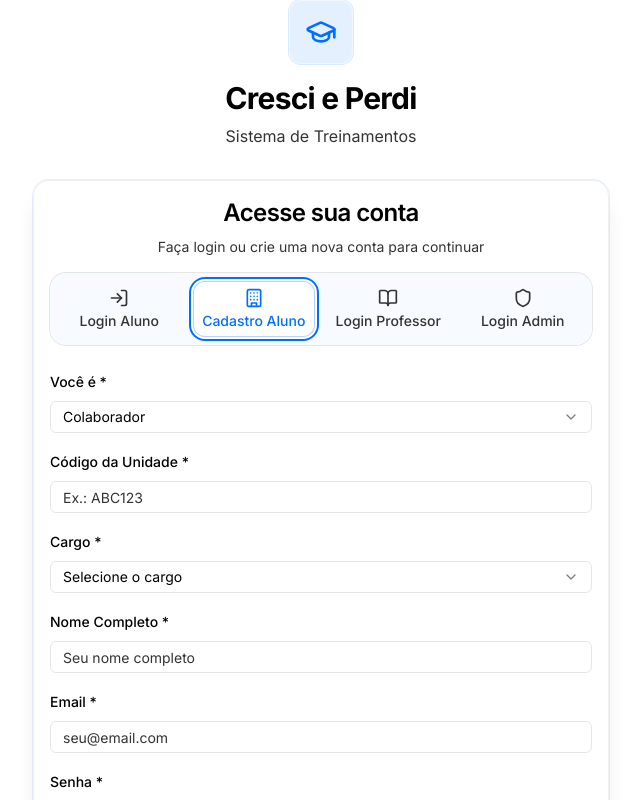
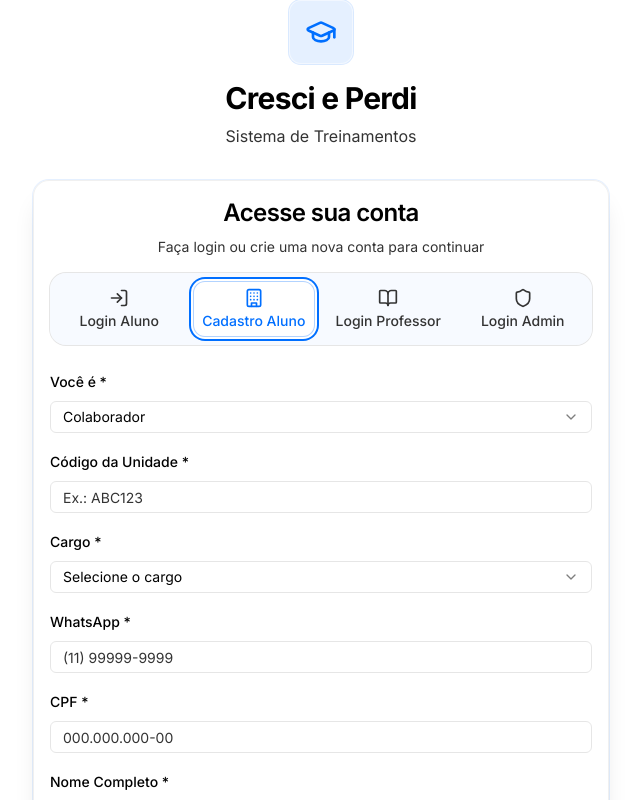
Before and after one commit to saulloallves/treinamento, a React (Vite) app: page /auth in a window 1280 px wide. Both pictures are taken after a click on the tab "Cadastro Aluno". Shown: the top 800 px of the page, without its empty margins (319-960 px from the left). Built offline with nearby package versions, Linux system fonts and the light colour scheme.

Commit message:
Add WhatsApp and CPF fields

```diff
--- a/src/pages/Auth.tsx
+++ b/src/pages/Auth.tsx
@@ -26,6 +26,8 @@ const Auth = () => {
   const [unitCode, setUnitCode] = useState('');
   const [userRole, setUserRole] = useState<'Franqueado' | 'Colaborador'>('Colaborador');
   const [position, setPosition] = useState('');
+  const [whatsapp, setWhatsapp] = useState('');
+  const [cpf, setCpf] = useState('');
   const [isLoading, setIsLoading] = useState(false);
 
   const navigate = useNavigate();
@@ -113,7 +115,9 @@ const Auth = () => {
             email: email.trim().toLowerCase(),
             password,
             unitCode,
-            position
+            position,
+            whatsapp,
+            cpf
           }
         });
 
@@ -132,6 +136,8 @@ const Auth = () => {
           setPassword('');
           setUnitCode('');
           setPosition('');
+          setWhatsapp('');
+          setCpf('');
         } else {
           throw new Error(data?.error || 'Erro desconhecido');
         }
@@ -304,6 +310,66 @@ const Auth = () => {
                     </div>
                   )}
 
+                  {userRole === 'Colaborador' && (
+                    <>
+                      <div className="space-y-2">
+                        <Label htmlFor="whatsapp" className="text-foreground font-medium">WhatsApp *</Label>
+                        <Input
+                          id="whatsapp"
+                          type="tel"
+                          placeholder="(11) 99999-9999"
+                          value={whatsapp}
+                          onChange={(e) => {
+                            // Remove tudo que não é número
+                            const cleaned = e.target.value.replace(/\D/g, '');
+                            // Aplica máscara (XX) XXXXX-XXXX
+                            let formatted = cleaned;
+                            if (cleaned.length > 10) {
+                              formatted = cleaned.replace(/^(\d{2})(\d{5})(\d{4}).*/, '($1) $2-$3');
+                            } else if (cleaned.length > 6) {
+                              formatted = cleaned.replace(/^(\d{2})(\d{4})(\d{0,4}).*/, '($1) $2-$3');
+                            } else if (cleaned.length > 2) {
+                              formatted = cleaned.replace(/^(\d{2})(\d{0,5})/, '($1) $2');
+                            } else if (cleaned.length > 0) {
+                              formatted = cleaned.replace(/^(\d*)/, '($1');
+                            }
+                            setWhatsapp(formatted);
+                          }}
+                          required
+                          maxLength={15}
+                        />
+                      </div>
+
+                      <div className="space-y-2">
+                        <Label htmlFor="cpf" className="text-foreground font-medium">CPF *</Label>
+                        <Input
+                          id="cpf"
+                          type="text"
+                          placeholder="000.000.000-00"
+                          value={cpf}
+                          onChange={(e) => {
+                            // Remove tudo que não é número
+                            const cleaned = e.target.value.replace(/\D/g, '');
+                            // Aplica máscara XXX.XXX.XXX-XX
+                            let formatted = cleaned;
+                            if (cleaned.length > 9) {
+                              formatted = cleaned.replace(/^(\d{3})(\d{3})(\d{3})(\d{2}).*/, '$1.$2.$3-$4');
+                            } else if (cleaned.length > 6) {
+                              formatted = cleaned.replace(/^(\d{3})(\d{3})(\d{0,3})/, '$1.$2.$3');
+                            } else if (cleaned.length > 3) {
+                              formatted = cleaned.replace(/^(\d{3})(\d{0,3})/, '$1.$2');
+                            } else {
+                              formatted = cleaned;
+                            }
+                            setCpf(formatted);
+                          }}
+                          required
+                          maxLength={14}
+                        />
+                      </div>
+                    </>
+                  )}
+
                   <div className="space-y-2">
                     <Label htmlFor="fullName" className="text-foreground font-medium">Nome Completo *</Label>
                     <Input
```
Also changed, not shown: 1 other file (tests, documents, lock files or other folders).
